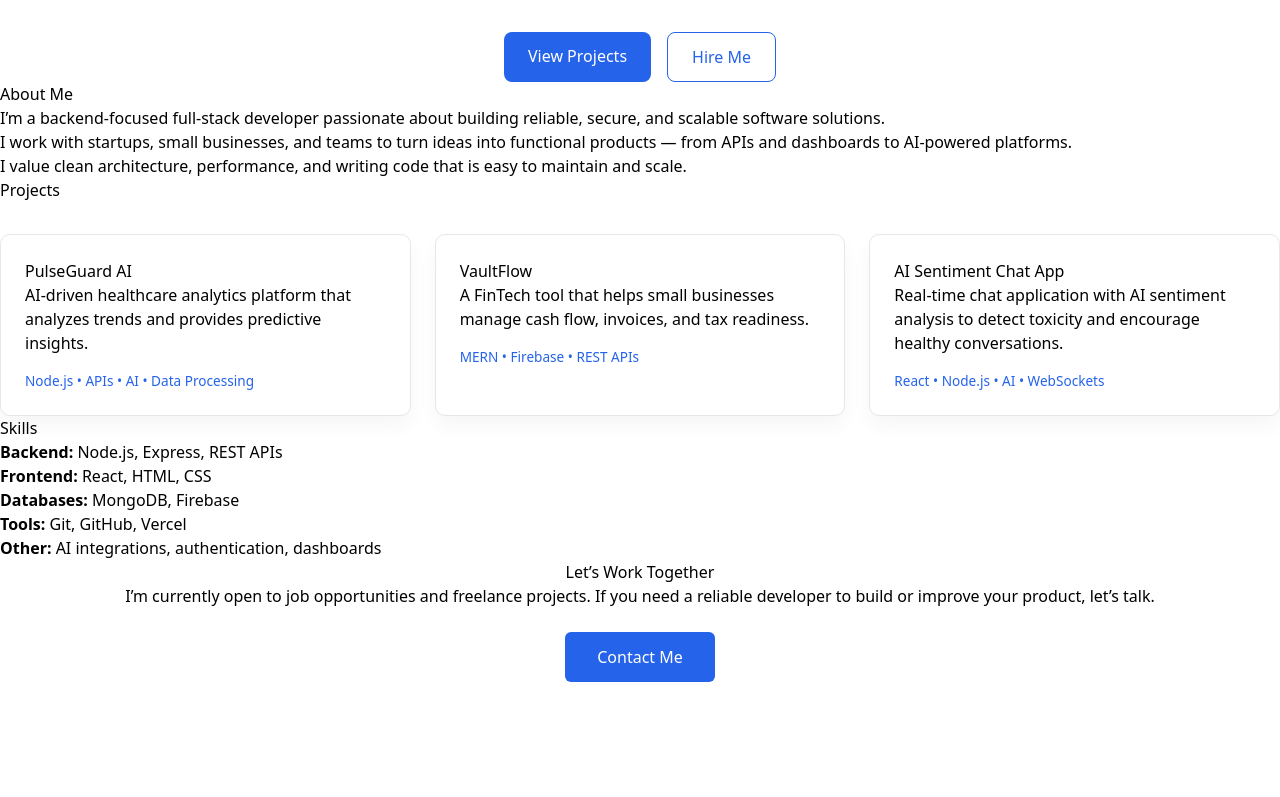
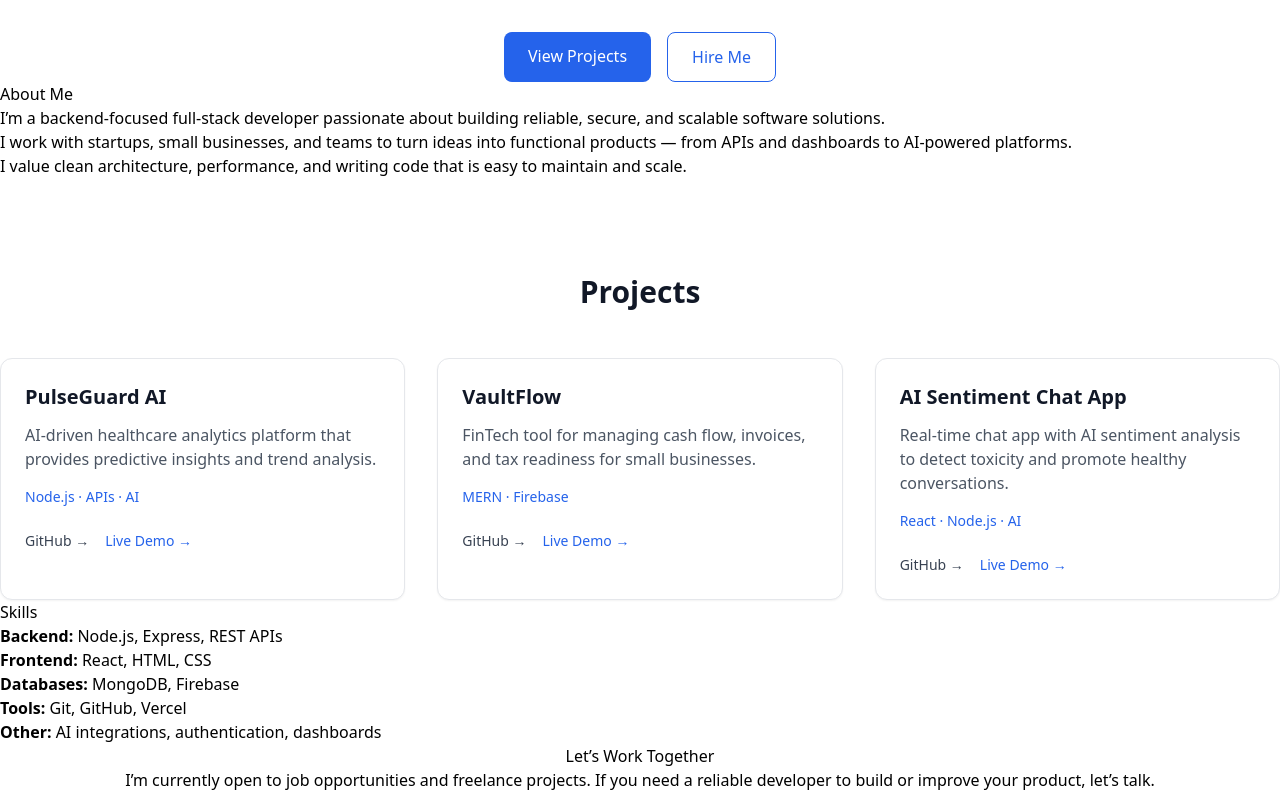
Before and after one commit to Rabbi111-cloud/PORTFOLIO-WEBSITE, a React (Vite) app: page / in a window 1280 px wide. Shown: the part 484-1281 px from the top of the page. Before the commit the page ends 1166 px from the top, so only its background shows below. Built offline with nearby package versions, Linux system fonts and the light colour scheme.

Commit message:
Update Projects.jsx

```diff
--- a/src/components/Projects.jsx
+++ b/src/components/Projects.jsx
@@ -1,59 +1,71 @@
 export default function Projects() {
   return (
-    <section id="projects">
-      <h2>Projects</h2>
+    <section id="projects" className="pt-24">
+      <h2 className="text-3xl font-bold text-center text-gray-900">
+        Projects
+      </h2>
 
-      <div style={styles.grid}>
+      <div className="grid gap-8 mt-12 md:grid-cols-2 lg:grid-cols-3">
         <ProjectCard
           title="PulseGuard AI"
-          description="AI-driven healthcare analytics platform that analyzes trends and provides predictive insights."
-          tech="Node.js • APIs • AI • Data Processing"
+          description="AI-driven healthcare analytics platform that provides predictive insights and trend analysis."
+          tech="Node.js · APIs · AI"
+          github="https://github.com/yourusername/pulseguard-ai"
+          live="https://pulseguard-ai.vercel.app"
         />
 
         <ProjectCard
           title="VaultFlow"
-          description="A FinTech tool that helps small businesses manage cash flow, invoices, and tax readiness."
-          tech="MERN • Firebase • REST APIs"
+          description="FinTech tool for managing cash flow, invoices, and tax readiness for small businesses."
+          tech="MERN · Firebase"
+          github="https://github.com/yourusername/vaultflow"
+          live="https://vaultflow.vercel.app"
         />
 
         <ProjectCard
           title="AI Sentiment Chat App"
-          description="Real-time chat application with AI sentiment analysis to detect toxicity and encourage healthy conversations."
-          tech="React • Node.js • AI • WebSockets"
+          description="Real-time chat app with AI sentiment analysis to detect toxicity and promote healthy conversations."
+          tech="React · Node.js · AI"
+          github="https://github.com/yourusername/ai-chat-app"
+          live="https://ai-chat-app.vercel.app"
         />
       </div>
     </section>
   );
 }
 
-function ProjectCard({ title, description, tech }) {
+function ProjectCard({ title, description, tech, github, live }) {
   return (
-    <div style={styles.card}>
-      <h3>{title}</h3>
-      <p>{description}</p>
-      <span style={styles.tech}>{tech}</span>
+    <div className="border border-gray-200 rounded-xl p-6 shadow-sm hover:shadow-md transition bg-white">
+      <h3 className="text-xl font-semibold text-gray-900">
+        {title}
+      </h3>
+
+      <p className="text-gray-600 mt-3">
+        {description}
+      </p>
+
+      <p className="text-sm text-blue-600 mt-4">
+        {tech}
+      </p>
+
+      <div className="flex gap-4 mt-6">
+        <a
+          href={github}
+          target="_blank"
+          className="text-sm font-medium text-gray-700 hover:text-black"
+        >
+          GitHub →
+        </a>
+
+        <a
+          href={live}
+          target="_blank"
+          className="text-sm font-medium text-blue-600 hover:underline"
+        >
+          Live Demo →
+        </a>
+      </div>
     </div>
   );
 }
-
-const styles = {
-  grid: {
-    display: "grid",
-    gridTemplateColumns: "repeat(auto-fit, minmax(280px, 1fr))",
-    gap: "1.5rem",
-    marginTop: "2rem"
-  },
-  card: {
-    background: "#ffffff",
-    border: "1px solid #e5e7eb",
-    borderRadius: "10px",
-    padding: "1.5rem",
-    boxShadow: "0 10px 20px rgba(0,0,0,0.04)"
-  },
-  tech: {
-    display: "block",
-    marginTop: "1rem",
-    fontSize: "0.85rem",
-    color: "#2563eb"
-  }
-};
```
